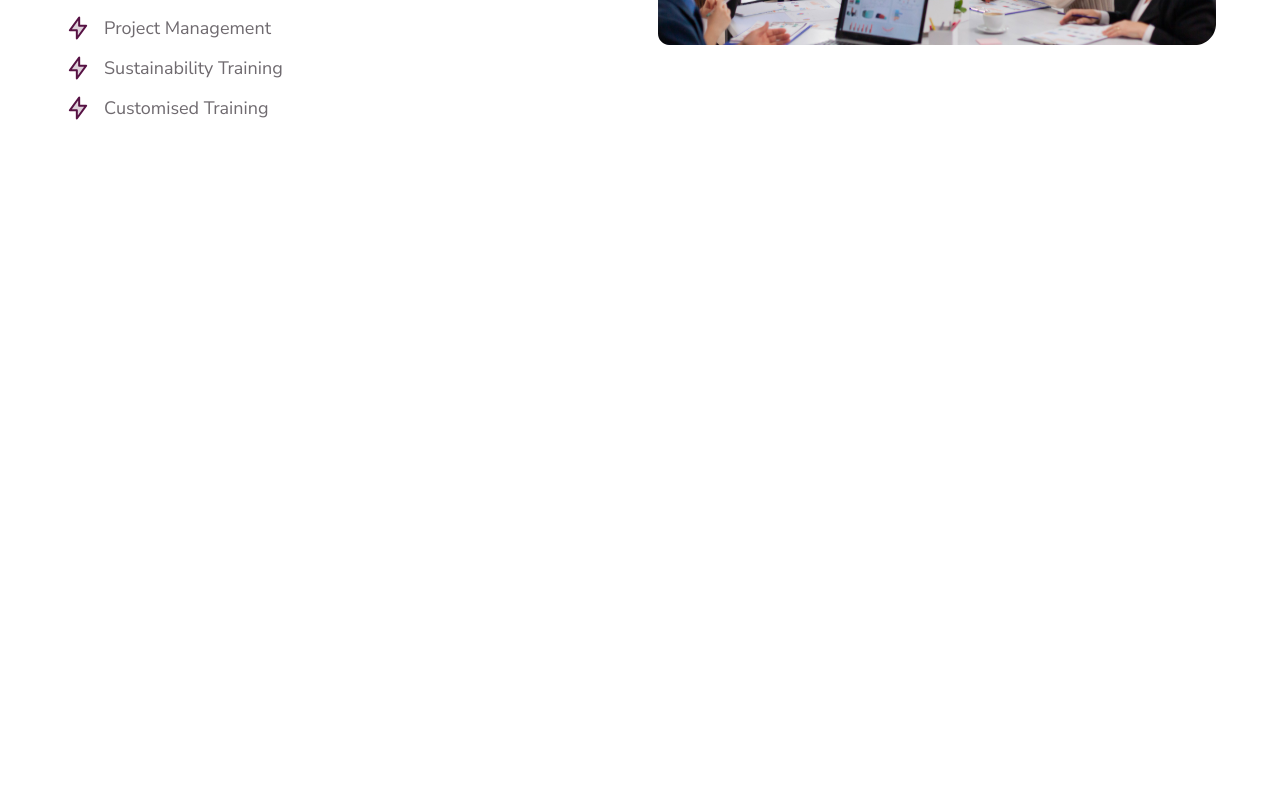
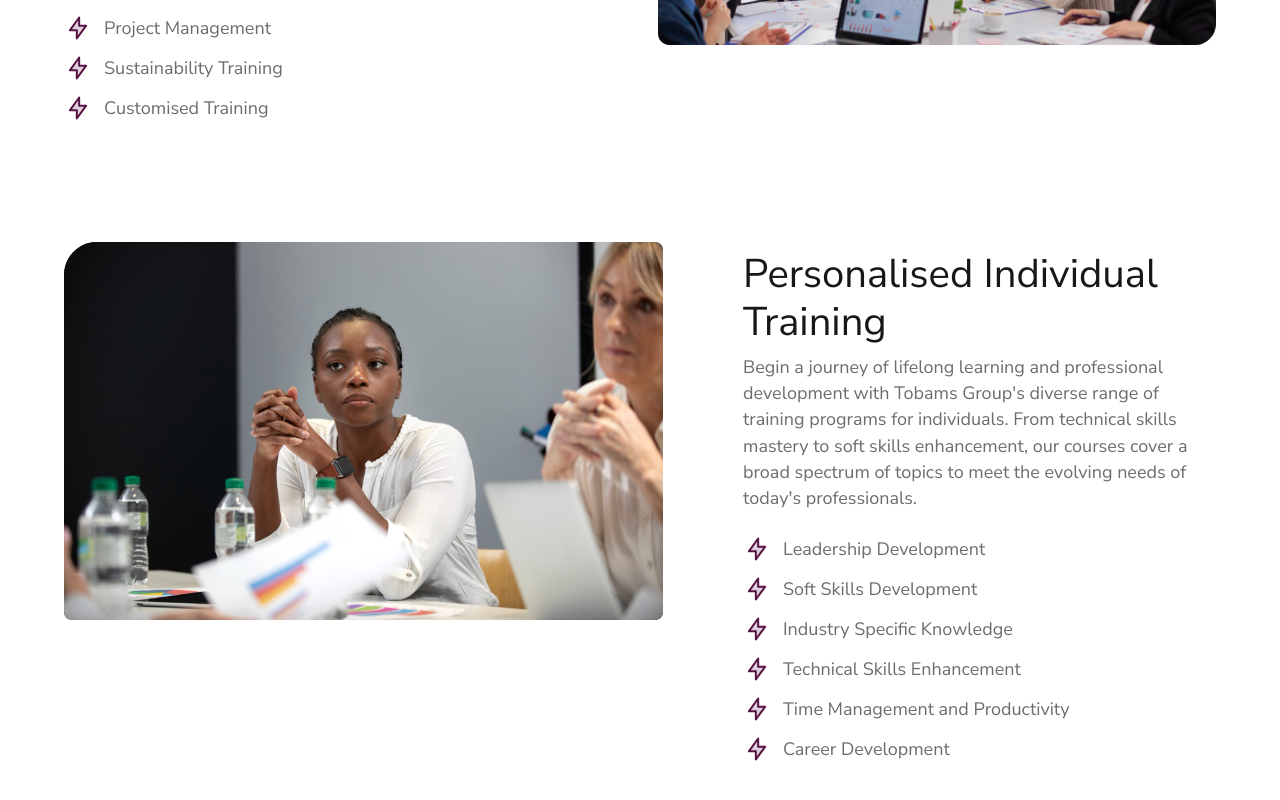
Before and after one commit to holydev001/tobams-fe, a Next.js app: page / in a window 1280 px wide. Shown: the part 1785-2585 px from the top of the page. Before the commit the page ends 1971 px from the top, so only its background shows below. Built offline with nearby package versions, Linux system fonts and the light colour scheme.

Commit message:
feat: add personalised individual training section

```diff
--- a/app/page.tsx
+++ b/app/page.tsx
@@ -2,6 +2,7 @@ import Nav from "@/components/Nav";
 import Hero from "@/components/Hero";
 import LearningManagement from "@/components/LearningManagement";
 import CorporateTraining from "@/components/CorporateTraining";
+import PersonalizedTraining from "@/components/PersonalizedTraining";
 
 export default function Home() {
   return (
@@ -11,6 +12,7 @@ export default function Home() {
         <Hero />
         <LearningManagement />
         <CorporateTraining />
+        <PersonalizedTraining />
       </main>
     </div>
   );
--- /dev/null
+++ b/components/PersonalizedTraining.tsx
@@ -0,0 +1,37 @@
+import Image from "next/image";
+
+import TrainingBenefits from "@/components/TrainingBenefits";
+
+const personalizedTrainingBenefits = [
+  "Leadership Development",
+  "Soft Skills Development",
+  "Industry Specific Knowledge",
+  "Technical Skills Enhancement",
+  "Time Management and Productivity",
+  "Career Development",
+];
+
+export default function PersonalizedTraining() {
+  return (
+    <section aria-labelledby="personalized-training-title" className="bg-white px-5 pb-[64px] pt-[56px] lg:px-0">
+      <div className="mx-auto grid max-w-[1312px] gap-y-[48px] lg:w-[calc(100%_-_128px)] lg:grid-cols-[minmax(0,599px)_minmax(0,1fr)] lg:items-start lg:gap-x-[80px] lg:gap-y-0">
+        <Image
+          src="/personalized-img.svg"
+          alt="Professionals attending a personalised training session"
+          width={599}
+          height={378}
+          className="order-1 h-auto w-full max-w-[599px] lg:col-start-1 lg:row-start-1 lg:w-full"
+        />
+        <div className="order-2 lg:col-start-2 lg:row-start-1 lg:pt-[8px]">
+          <h2 id="personalized-training-title" className="font-sans text-[32px] font-normal leading-[1.2] text-[#171717] lg:text-[40px]">
+            Personalised Individual Training
+          </h2>
+          <p className="mt-[8px] text-[18px] leading-[1.45] text-[#6f6a6f]">
+            Begin a journey of lifelong learning and professional development with Tobams Group&apos;s diverse range of training programs for individuals. From technical skills mastery to soft skills enhancement, our courses cover a broad spectrum of topics to meet the evolving needs of today&apos;s professionals.
+          </p>
+          <TrainingBenefits items={personalizedTrainingBenefits} />
+        </div>
+      </div>
+    </section>
+  );
+}
```
